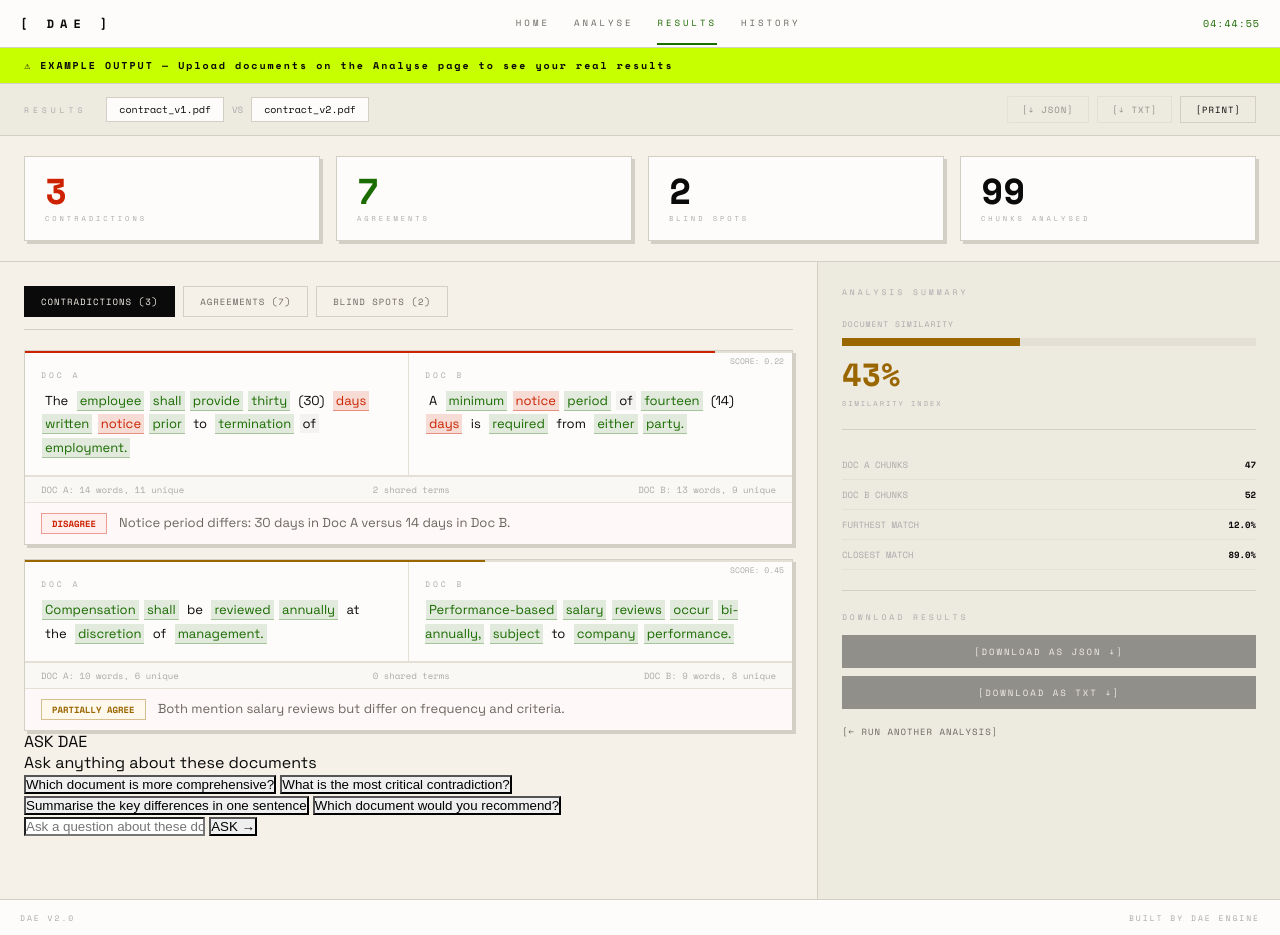
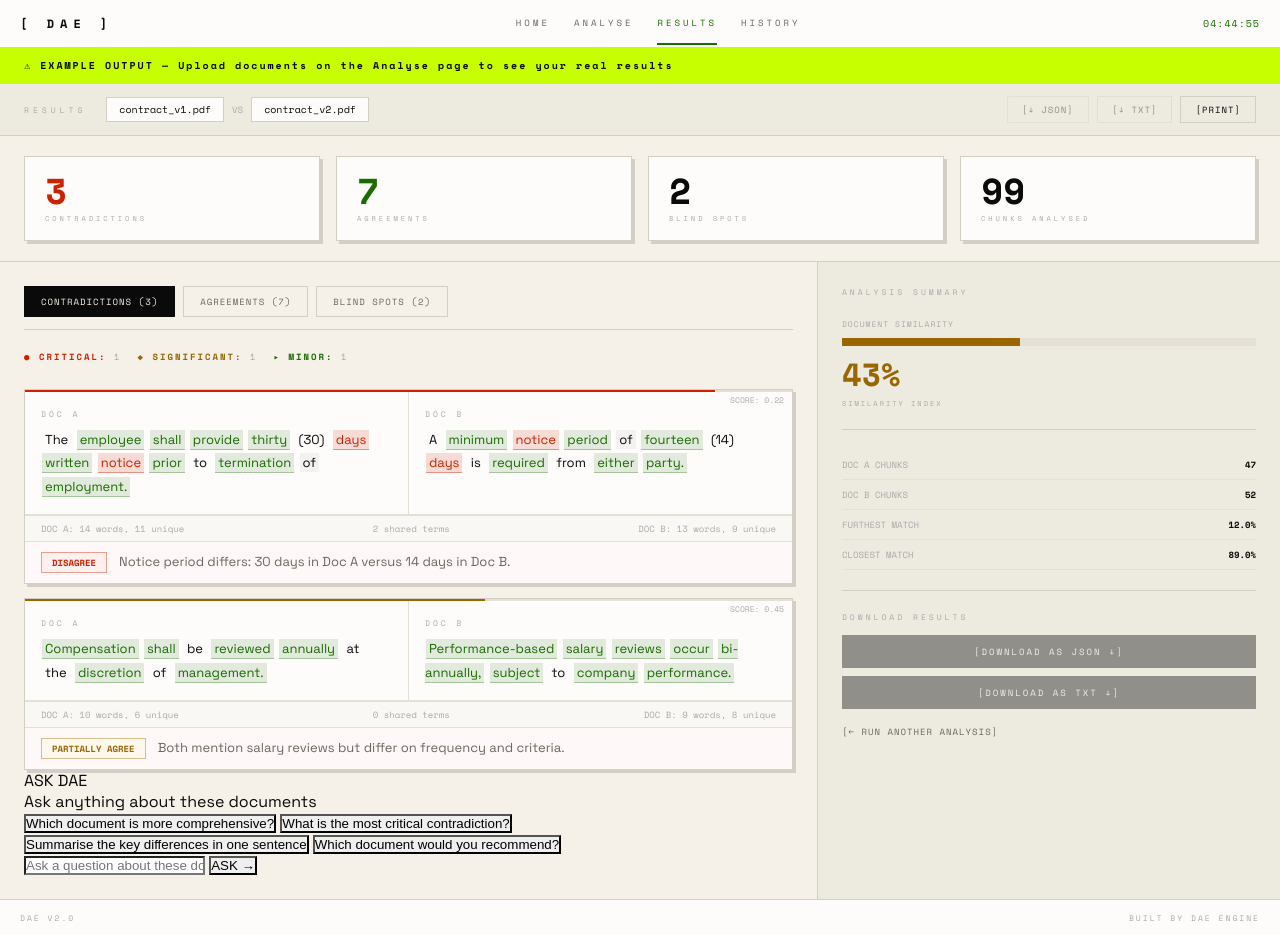
Before and after one commit to Haripriya24071/DAE, a Flask app: page /result in a window 1280 px wide. Run offline with Flask 3, Linux system fonts and the light colour scheme.

Commit message:
feat: implement document comparison backend and results dashboard UI

```diff
--- a/DAE/app.py
+++ b/DAE/app.py
@@ -93,6 +93,34 @@
     results["all_steps"] = "PASSED"
     return jsonify(results)
 
+def rate_severity(chunk_a, chunk_b, reason, llm):
+    try:
+        severity_prompt = f"""Rate the severity of this contradiction between two documents.
+
+Document A says: {chunk_a[:200]}
+Document B says: {chunk_b[:200]}
+Conflict: {reason}
+
+Consider: legal/financial impact, operational impact, clarity impact.
+
+Respond with ONLY one word — either:
+CRITICAL
+SIGNIFICANT
+MINOR
+
+No explanation. Just the single word."""
+
+        response = llm.invoke(severity_prompt)
+        text = getattr(response, "content", str(response)).strip().upper()
+        if "CRITICAL" in text:
+            return "CRITICAL"
+        elif "SIGNIFICANT" in text:
+            return "SIGNIFICANT"
+        else:
+            return "MINOR"
+    except Exception:
+        return "SIGNIFICANT"
+
 def process_documents(file_a, file_b):
     try:
         from langchain_community.document_loaders import PyPDFLoader
@@ -174,6 +202,7 @@
                         "reason": reason
                     }
                     if "DISAGREE" in verdict:
+                        entry["severity"] = rate_severity(chunk.page_content, best_match.page_content, reason, llm)
                         contradictions.append(entry)
                     else:
                         agreements.append(entry)
@@ -199,6 +228,9 @@
                     blind_spots_b.append(chunk.page_content[:200])
             except:
                 continue
+
+        severity_order = {"CRITICAL": 0, "SIGNIFICANT": 1, "MINOR": 2}
+        contradictions.sort(key=lambda x: severity_order.get(x.get("severity", "MINOR"), 1))
 
         # FIX 3 - Convert cosine distance to similarity percentage
         result = {
@@ -558,11 +590,14 @@
                         }
 
                         if "DISAGREE" in verdict:
+                            severity = rate_severity(chunk.page_content, best_match.page_content, reason, llm)
+                            entry["severity"] = severity
                             contradictions.append(entry)
                             # Stream contradiction immediately
                             yield send("contradiction", {
                                 "index": len(contradictions),
-                                "data": entry
+                                "data": entry,
+                                "severity": severity
                             })
                         else:
                             agreements.append(entry)
@@ -608,6 +643,9 @@
             # Step 6 — Narrative
             yield send("progress", {"step": 7, "total": 7,
                 "message": "Generating narrative report...", "percent": 88})
+
+            severity_order = {"CRITICAL": 0, "SIGNIFICANT": 1, "MINOR": 2}
+            contradictions.sort(key=lambda x: severity_order.get(x.get("severity", "MINOR"), 1))
 
             results = {
                 "contradictions": contradictions[:10],
@@ -775,6 +813,9 @@
                             }
 
                             if "DISAGREE" in verdict:
+                                entry["severity"] = rate_severity(
+                                    chunk.page_content, best_match.page_content, reason, llm
+                                )
                                 all_contradictions.append(entry)
                             else:
                                 all_agreements.append(entry)
@@ -801,6 +842,9 @@
                     except:
                         continue
             blind_spots[name_i] = blind_spots[name_i][:5]
+
+        severity_order = {"CRITICAL": 0, "SIGNIFICANT": 1, "MINOR": 2}
+        all_contradictions.sort(key=lambda x: severity_order.get(x.get("severity", "MINOR"), 1))
 
         results = {
             "mode": "multi",
--- a/DAE/templates/dashboard.html
+++ b/DAE/templates/dashboard.html
@@ -1169,7 +1169,9 @@
       case 'contradiction':
         liveContradictions.push(data.data);
         updateLiveCounter('contradictions', liveContradictions.length);
-        flashCounter('contradictions', '#CC2200');
+        const color = data.severity === 'CRITICAL' ? '#CC2200'
+          : data.severity === 'SIGNIFICANT' ? '#996600' : '#1A6B00';
+        flashCounter('contradictions', color);
         break;
 
       case 'agreement':
--- a/DAE/templates/results.html
+++ b/DAE/templates/results.html
@@ -831,6 +858,17 @@
   {% set b_count = (result.blind_spots|length if (result and result.blind_spots is mapping) else ((result.blind_spots_a|length + result.blind_spots_b|length) if (result and result.blind_spots_a) else (2 if not result else 0))) %}
   {% set total_chunks = (result.total_chunks if (result and result.total_chunks is defined) else ((result.total_chunks_a + result.total_chunks_b) if (result and result.total_chunks_a) else (99 if not result else 0))) %}
 
+  {% set critical_count = (result.contradictions | selectattr('severity', 'eq', 'CRITICAL') | list | length) if (result and result.contradictions) else 1 %}
+  {% set significant_count = (result.contradictions | selectattr('severity', 'eq', 'SIGNIFICANT') | list | length) if (result and result.contradictions) else 1 %}
+  {% set minor_count = (result.contradictions | selectattr('severity', 'eq', 'MINOR') | list | length) if (result and result.contradictions) else 1 %}
+
+  {% set worst_color = '#1A6B00' %}
+  {% if critical_count > 0 %}
+    {% set worst_color = '#CC2200' %}
+  {% elif significant_count > 0 %}
+    {% set worst_color = '#996600' %}
+  {% endif %}
+
   <div class="stats-row-grid" style="grid-template-columns: repeat({% if result and result.mode == 'multi' %}5{% else %}4{% endif %}, 1fr);">
     {% if result and result.mode == 'multi' %}
       <div class="res-stat-card">
@@ -907,6 +945,12 @@
 
       <!-- TAB CONTENT — CONTRADICTIONS -->
       <div class="tab-pane active" id="tab-contradictions">
+        <div style="font-family: 'Space Mono', monospace; font-size: 9px; color: #AAAAAA; letter-spacing: 2px; margin-bottom: 12px; display: flex; gap: 16px;">
+          <span><strong style="color: #CC2200;">● CRITICAL:</strong> {{ critical_count }}</span>
+          <span><strong style="color: #996600;">◆ SIGNIFICANT:</strong> {{ significant_count }}</span>
+          <span><strong style="color: #1A6B00;">▸ MINOR:</strong> {{ minor_count }}</span>
+        </div>
+
         {% if result and result.contradictions %}
           {% for item in result.contradictions %}
             <div class="res-item-card"
@@ -947,6 +991,14 @@
 
               <div class="card-bottom-strip">
                 <span class="verdict-tag-badge disagree">{{ item.verdict or 'DISAGREE' }}</span>
+                {% set sev = item.severity or 'SIGNIFICANT' %}
+                {% if sev == 'CRITICAL' %}
+                  <span class="severity-badge critical">● CRITICAL</span>
+                {% elif sev == 'MINOR' %}
+                  <span class="severity-badge minor">▸ MINOR</span>
+                {% else %}
+                  <span class="severity-badge significant">◆ SIGNIFICANT</span>
+                {% endif %}
                 <span class="verdict-reason-text">{{ item.reason or 'Excerpts contain opposing numerical values or semantic statements.' }}</span>
               </div>
             </div>
```
Also changed, not shown: other parts of DAE/templates/results.html (+28 -1 lines).
